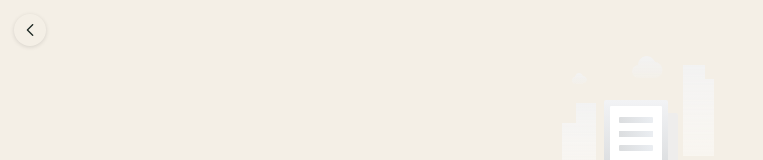
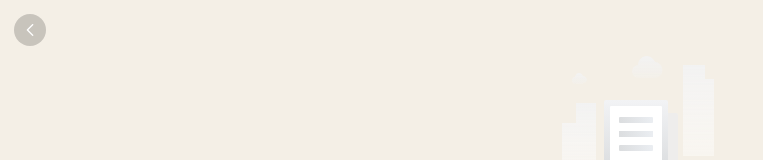
Before and after one commit to geesun/LeafReader, a Vue app: page /article/1 in a window 1280 px wide. Shown: the top 160 px of the page, without its empty margins (0-763 px from the left). Built offline with nearby package versions, Linux system fonts and the light colour scheme.

Commit message:
Semi-transparent back button, right-align open-article link

```diff
--- a/src/styles.css
+++ b/src/styles.css
@@ -146,6 +146,10 @@ a {
 .page-footer-actions {
   display: flex;
   gap: 10px;
+}
+
+.page-footer-actions {
+  justify-content: flex-end;
 }
 
 .filter-row,
@@ -372,9 +376,8 @@ a {
   height: 32px;
   border-radius: 50%;
   border: none;
-  background: var(--card-bg);
-  box-shadow: 0 1px 4px rgba(0,0,0,0.12);
-  color: var(--text-primary);
+  background: rgba(0, 0, 0, 0.18);
+  color: #fff;
   cursor: pointer;
   font-size: 16px;
 }
```
